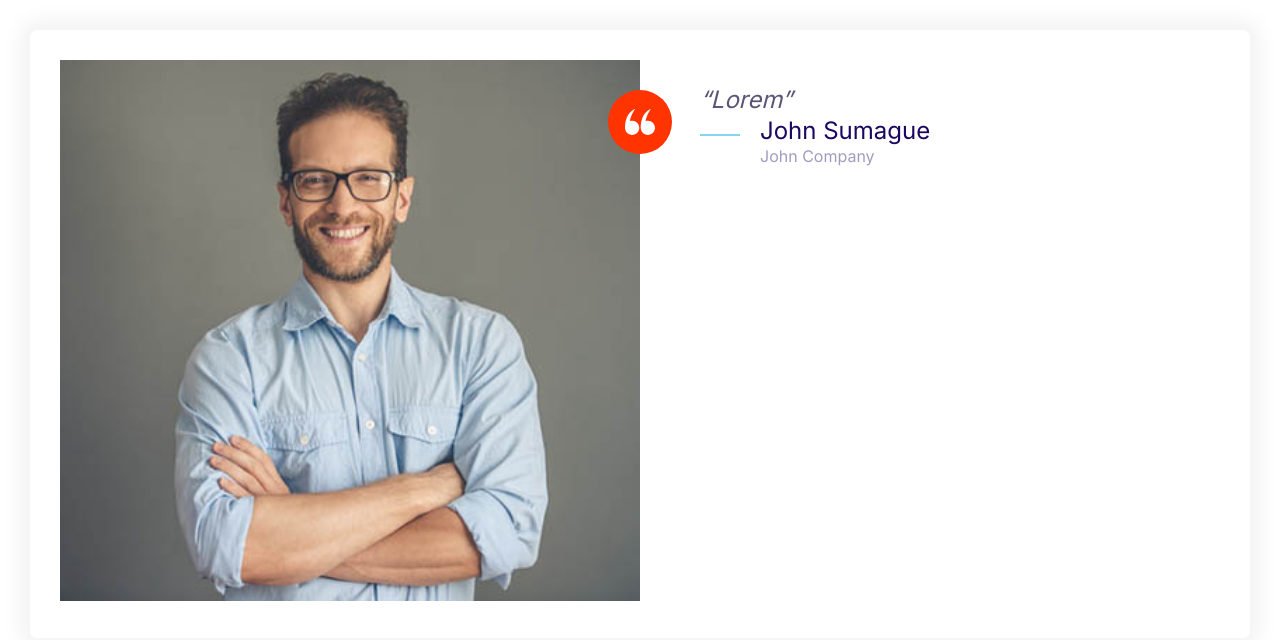
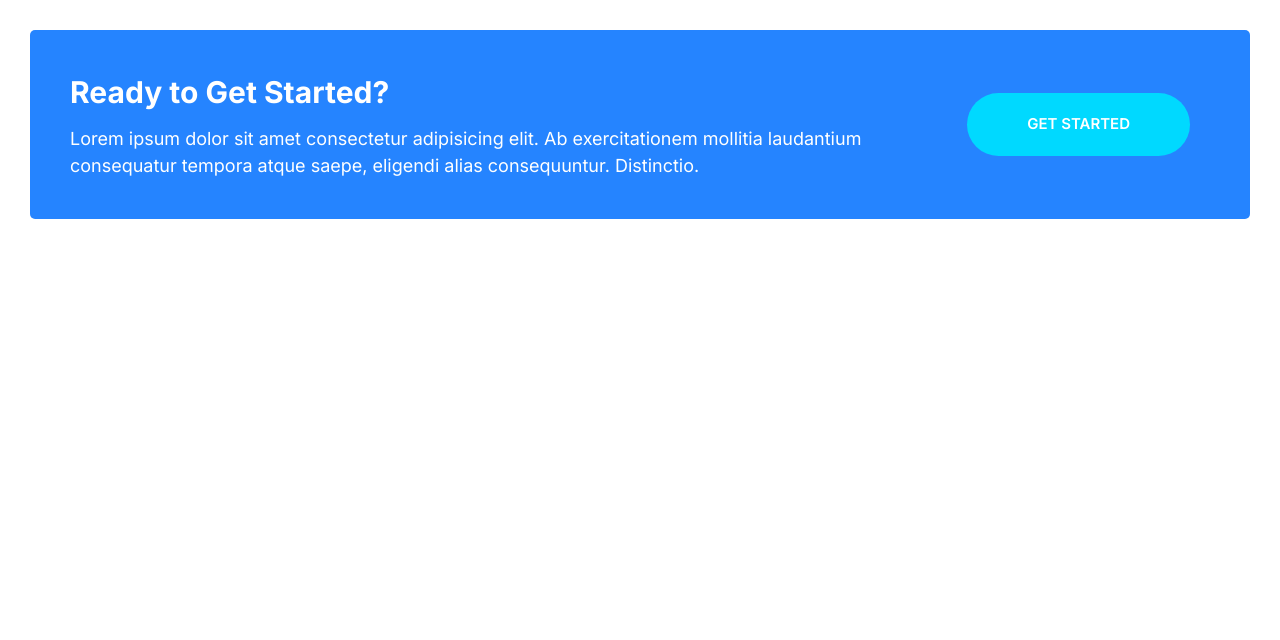
Before and after one commit to knight0809/kyro, a plain HTML site: page index.html in a window 1280 px wide. Drawn offline with Linux system fonts and the light colour scheme.

Commit message:
Build callouts component.

```diff
--- a/css/styles.css
+++ b/css/styles.css
@@ -230,6 +230,11 @@ a {
 
 .btn--accent:hover {
   background: #ec3000;
+}
+
+.btn--stretched {
+  padding-left: 6rem;
+  padding-right: 6rem;
 }
 
 .btn--block {
@@ -489,3 +494,44 @@ a {
     margin-left: 6rem;
   }
 }
+
+/* Callouts */
+.callout {
+  padding: 4rem;
+  border-radius: 5px;
+}
+
+.callout--primary {
+  background: var(--color-primary);
+  color: #fff;
+}
+
+.callout__heading {
+  color: #fff;
+  margin-top: 0;
+  font-size: 3rem;
+}
+
+.callout .btn {
+  justify-self: center;
+  align-self: center;
+}
+
+.callout__content {
+  text-align: center;
+}
+
+@media screen and (min-width:768px) {
+  .callout .grid--1x2 {
+    grid-template-columns: 1fr auto;
+  }
+
+  .callout__content {
+    text-align: left;
+  }
+
+  .callout .btn {
+    justify-self: start;
+    margin: 0 2rem;
+  }
+}
--- a/index.html
+++ b/index.html
@@ -12,32 +12,13 @@
     <link rel="stylesheet" href="css/styles.css">
 </head>
 <body style="padding: 3rem;">
-    <div class="card testimonial">
+    <div class="callout callout--primary">
         <div class="grid grid--1x2">
-            <div class="testimonial__image">
-                <img src="images/testimonial.jpg" alt="A happy smilling customer">
-                <span class="icon-container icon-container--accent">
-                    <svg class="icon icon--white icon--small">
-                        <use xlink:href="images/sprite.svg#quotes"></use>
-                    </svg>
-                </span>
+            <div class="callout__content">
+                <h2 class="callout__heading">Ready to Get Started?</h2>
+                <p>Lorem ipsum dolor sit amet consectetur adipisicing elit. Ab exercitationem mollitia laudantium consequatur tempora atque saepe, eligendi alias consequuntur. Distinctio.</p>
             </div>
-            <blockquote class="quote">
-                <p class="quote__text">Lorem</p>
-                <footer>
-                    <div class="media">
-                        <div class="media__image">
-                            <svg class="icon icon--primary quote__line">
-                                <use xlink:href="images/sprite.svg#line"></use>
-                            </svg>
-                        </div>
-                        <div class="media__body">
-                            <h3 class="media__title quote__author">John Sumague</h3>
-                            <p class="quote__company">John Company</p>
-                        </div>
-                    </div>
-                </footer>
-            </blockquote>
+            <a href="#" class="btn btn--secondary btn--stretched">Get Started</a>
         </div>
     </div>
 </body>
```
Also changed, not shown: components/callouts.html (added, +9 -0 lines).
